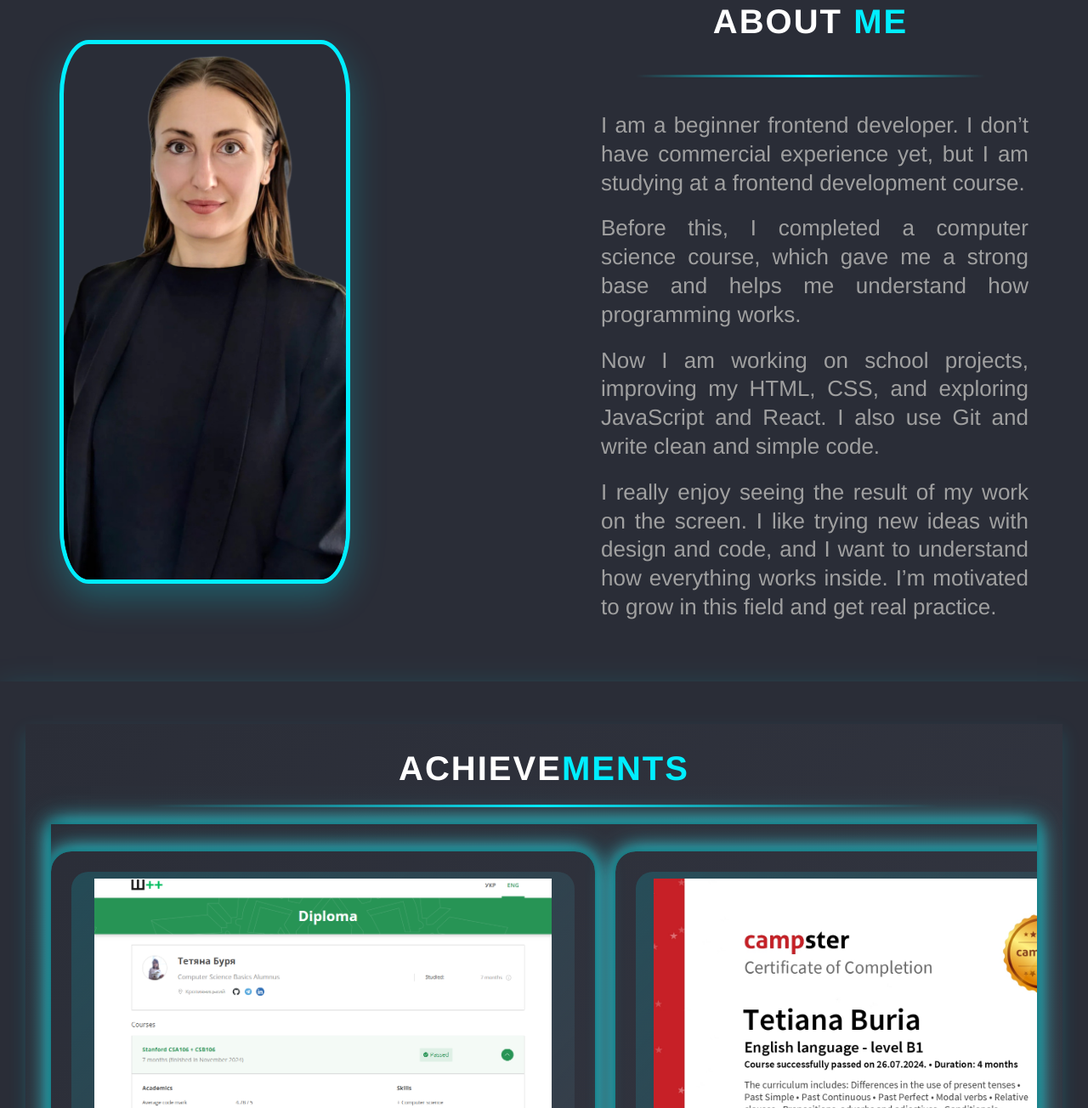
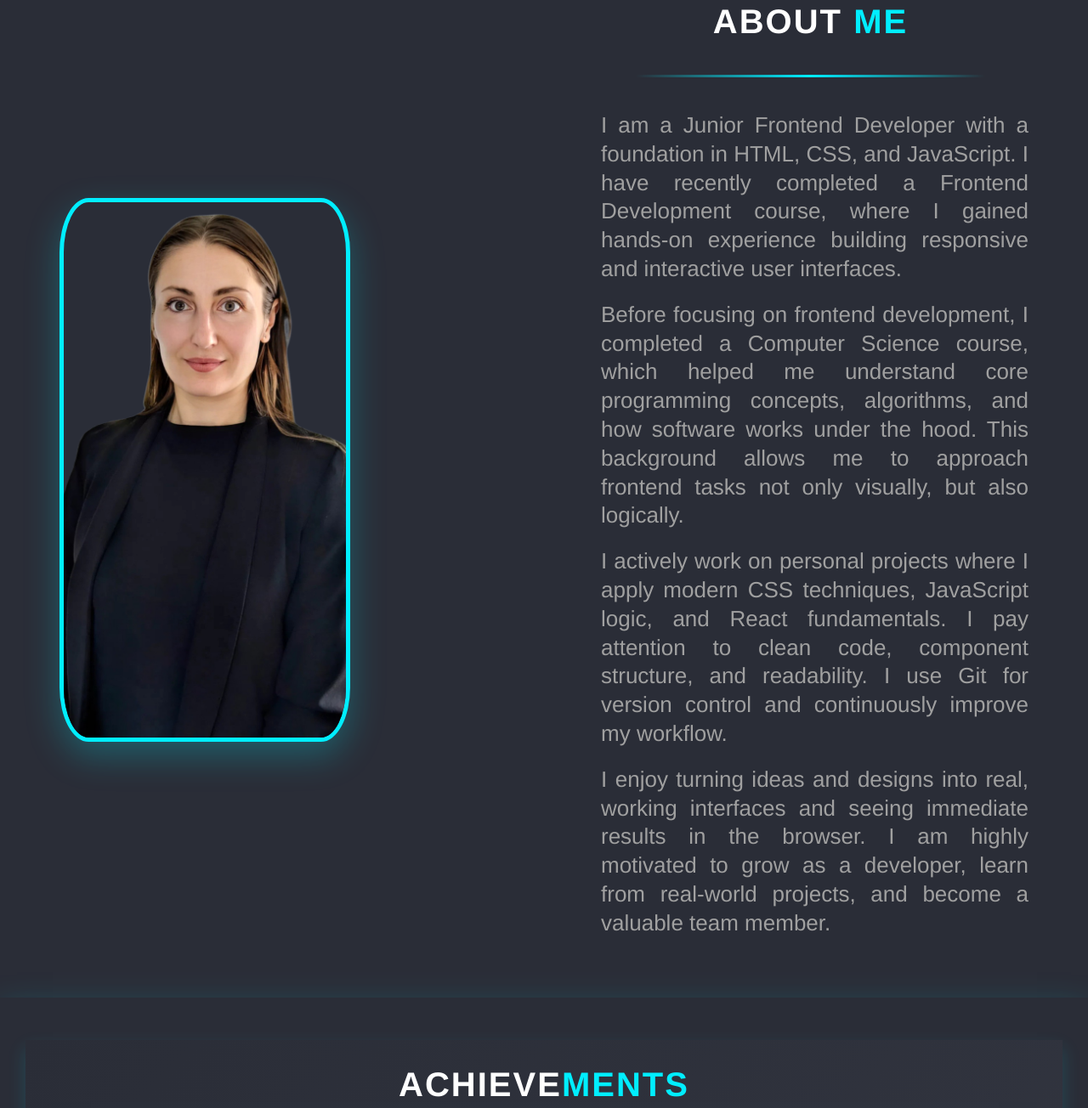
Before and after one commit to Tetiana5Buria/portfolio, a website: page index.html in a window 1280 px wide. Shown: the part 884-2188 px from the top of the page at 85% size. Drawn offline with nearby package versions, Linux system fonts and the light colour scheme.

Commit message:
added media

```diff
--- a/index.html
+++ b/index.html
@@ -102,19 +102,31 @@
                         <h3>About <span>me</span></h3>
                         <hr>
 
-                        <p>I am a beginner frontend developer. I don’t have commercial experience yet, but I am studying
-                            at a frontend
-                            development course.</p>
-                        <p>Before this, I completed a computer science course, which gave me a strong base and helps me
-                            understand how
-                            programming works.</p>
-                        <p>Now I am working on school projects, improving my HTML, CSS, and exploring JavaScript and
-                            React. I also use Git
-                            and write clean and simple code.</p>
-                        <p>I really enjoy seeing the result of my work on the screen. I like trying new ideas with
-                            design and code, and I
-                            want to understand how everything works inside. I’m motivated to grow in this field and get
-                            real practice.</p>
+                        <p>
+                            I am a Junior Frontend Developer with a foundation in HTML, CSS, and JavaScript.
+                            I have recently completed a Frontend Development course, where I gained hands-on experience
+                            building responsive and interactive user interfaces.
+                        </p>
+
+                        <p>
+                            Before focusing on frontend development, I completed a Computer Science course, which helped
+                            me
+                            understand core programming concepts, algorithms, and how software works under the hood.
+                            This background allows me to approach frontend tasks not only visually, but also logically.
+                        </p>
+
+                        <p>
+                            I actively work on personal projects where I apply modern CSS techniques, JavaScript logic,
+                            and React fundamentals. I pay attention to clean code, component structure, and readability.
+                            I use Git for version control and continuously improve my workflow.
+                        </p>
+
+                        <p>
+                            I enjoy turning ideas and designs into real, working interfaces and seeing immediate results
+                            in the browser.
+                            I am highly motivated to grow as a developer, learn from real-world projects, and become a
+                            valuable team member.
+                        </p>
                     </article>
                 </div>
             </section>
--- a/styles/style.css
+++ b/styles/style.css
@@ -826,7 +826,7 @@
 }
 
 
-/* Tablet (max-width: 1024px) */
+
 @media (max-width: 1024px) {
     nav ul li {
         font-size: 20px;
@@ -1138,8 +1138,8 @@
     }
 }
 
-/* Small Mobile (max-width: 480px) */
-@media (max-width: 480px) {
+
+@media (max-width: 640px) {
     nav {
         padding: 8px 15px;
     }
```
